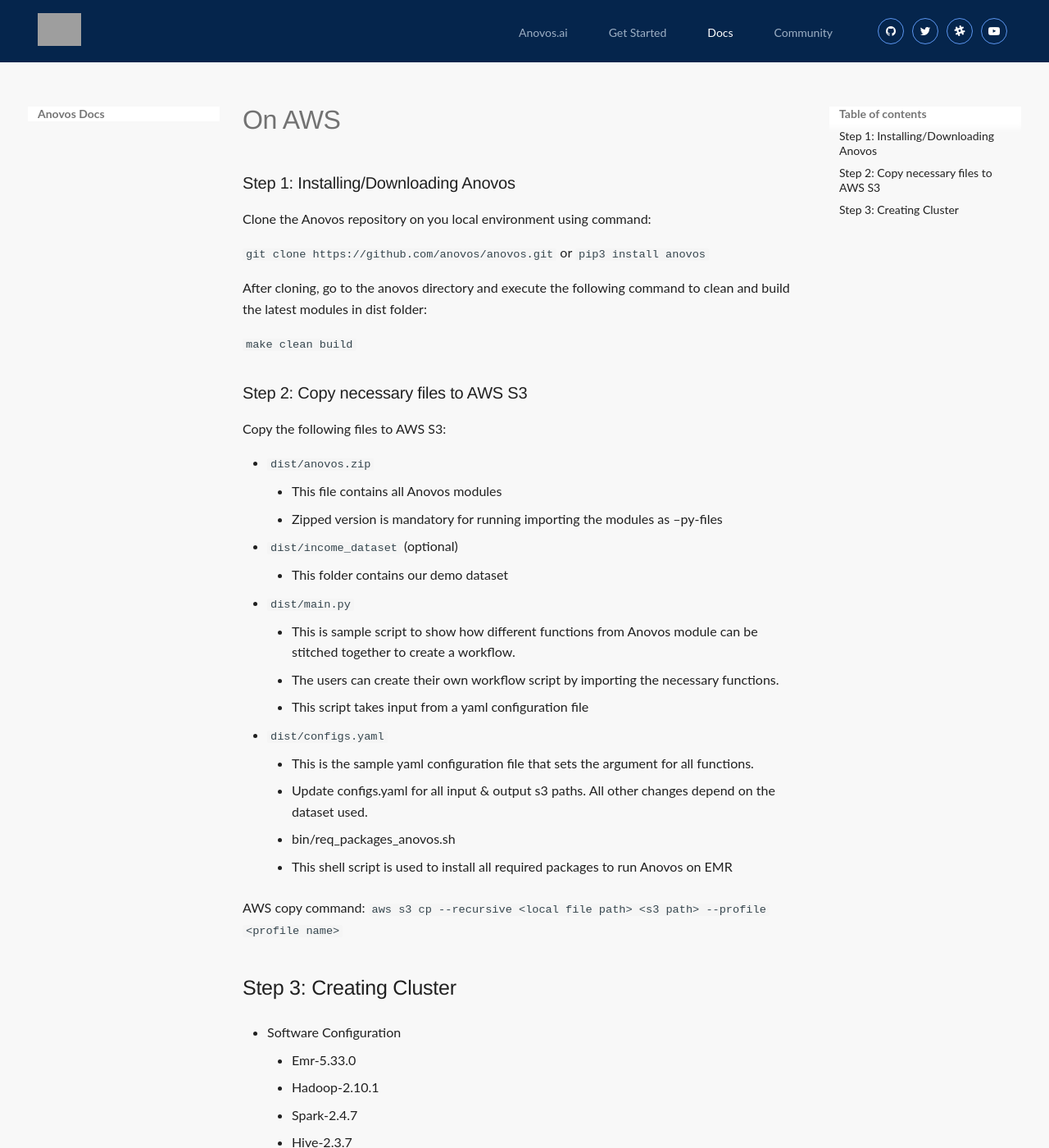
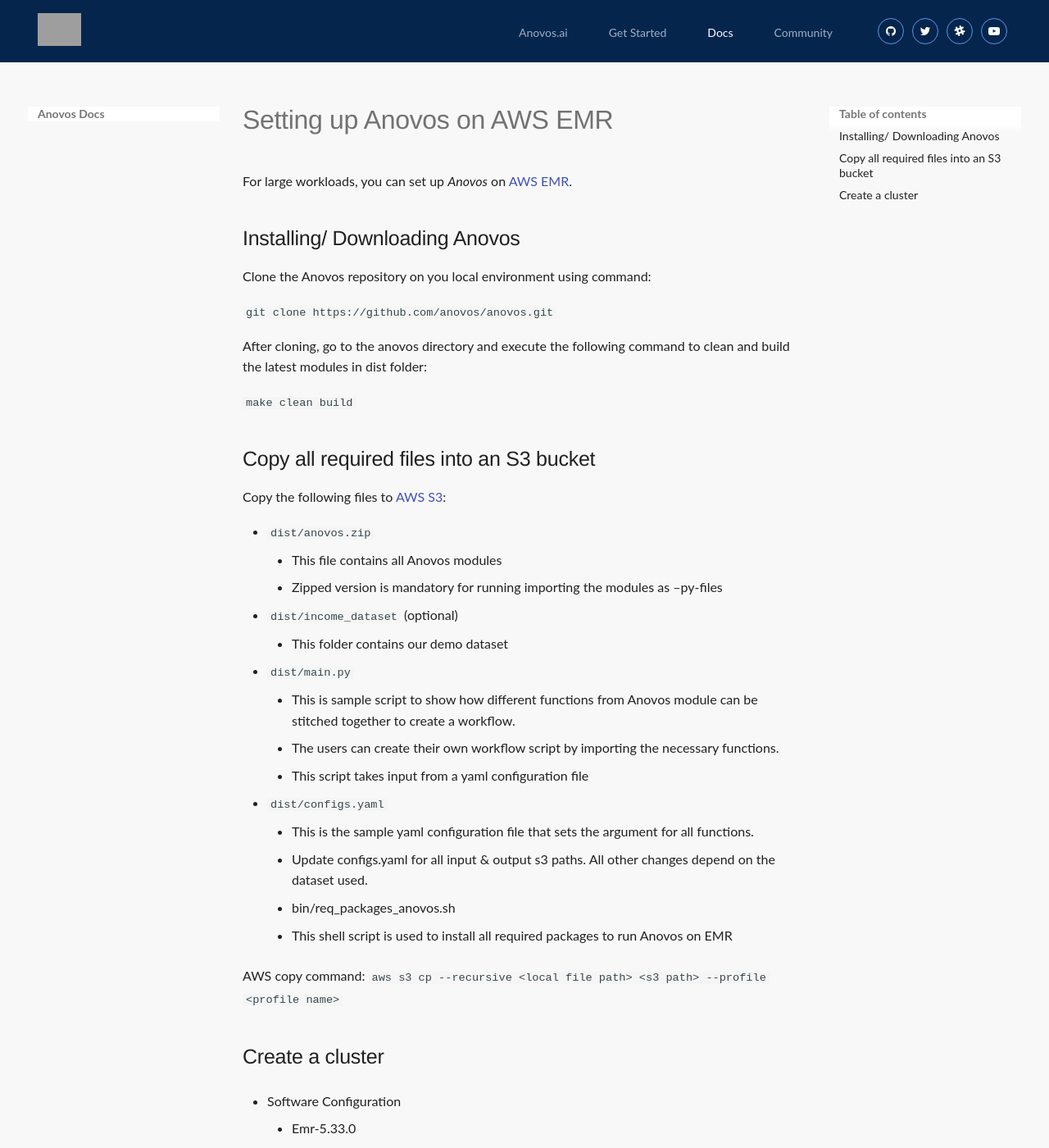
Before and after one commit to anovos/anovos-docs, an MkDocs documentation site: the page built from docs/using-anovos/setting-up/on_aws.md, in a window 1280 px wide and 1400 px high. Shown: the whole window at 82% size. Built offline with MkDocs 1.6.1 and Material for MkDocs 9.7.7, drawn with Linux system fonts in a browser that asks for light colours; grey boxes are pictures that could not be loaded.

Commit message:
Clean up setup instructions

```diff
--- a/docs/using-anovos/setting-up/on_aws.md
+++ b/docs/using-anovos/setting-up/on_aws.md
@@ -1,17 +1,21 @@
-### Step 1: Installing/Downloading Anovos
+# Setting up Anovos on AWS EMR
+
+For large workloads, you can set up _Anovos_ on [AWS EMR](https://aws.amazon.com/emr/).
+
+## Installing/ Downloading Anovos
 
 Clone the Anovos repository on you local environment using command:
 
 `git clone https://github.com/anovos/anovos.git`
-or
-`pip3 install anovos`
+
 
 After cloning, go to the anovos directory and execute the following command to clean and build the latest modules in dist folder:
 
 `make clean build`
 
-### Step 2: Copy necessary files to AWS S3
-Copy the following files to AWS S3:
+## Copy all required files into an S3 bucket
+
+Copy the following files to [AWS S3](https://aws.amazon.com/s3/):
 
 - `dist/anovos.zip`
     -	This file contains all Anovos modules
@@ -31,7 +35,7 @@
 AWS copy command:
 `aws s3 cp --recursive  <local file path> <s3 path> --profile  <profile name>`
 
-##  Step 3: Creating Cluster
+##  Create a cluster
 
 -   Software Configuration
     - Emr-5.33.0
--- a/mkdocs.yml
+++ b/mkdocs.yml
@@ -32,6 +32,7 @@
       - Setting up:
           - Locally: using-anovos/setting-up/locally.md
           - On AWS: using-anovos/setting-up/on_aws.md
+          - Spark cluster: using-anovos/setting-up/spark_cluster.md
       - Workflow: using-anovos/workflow.md
       - Data Reports:
           - Overview: using-anovos/data-reports/overview.md
```
Also changed, not shown: docs/using-anovos/setting-up/locally.md (+1 -1 lines), docs/using-anovos/setting-up/spark_cluster.md (added, +5 -0 lines).
